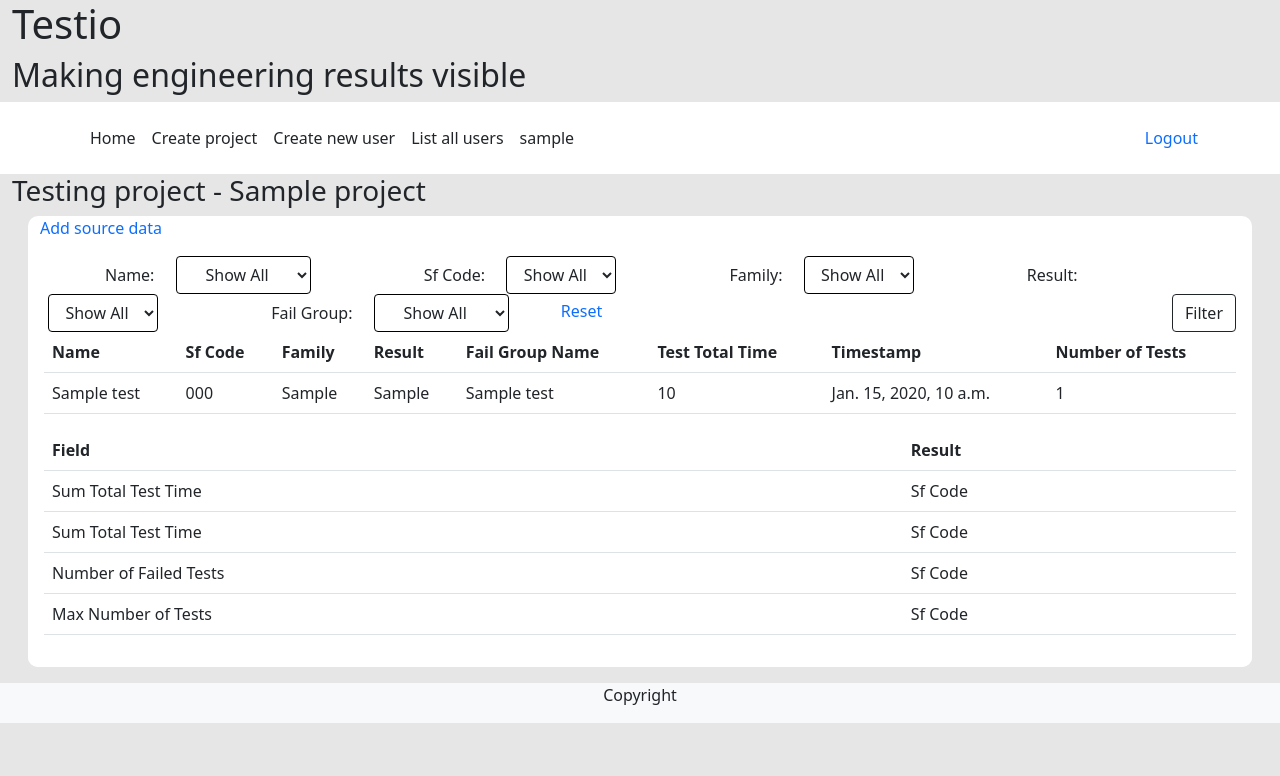
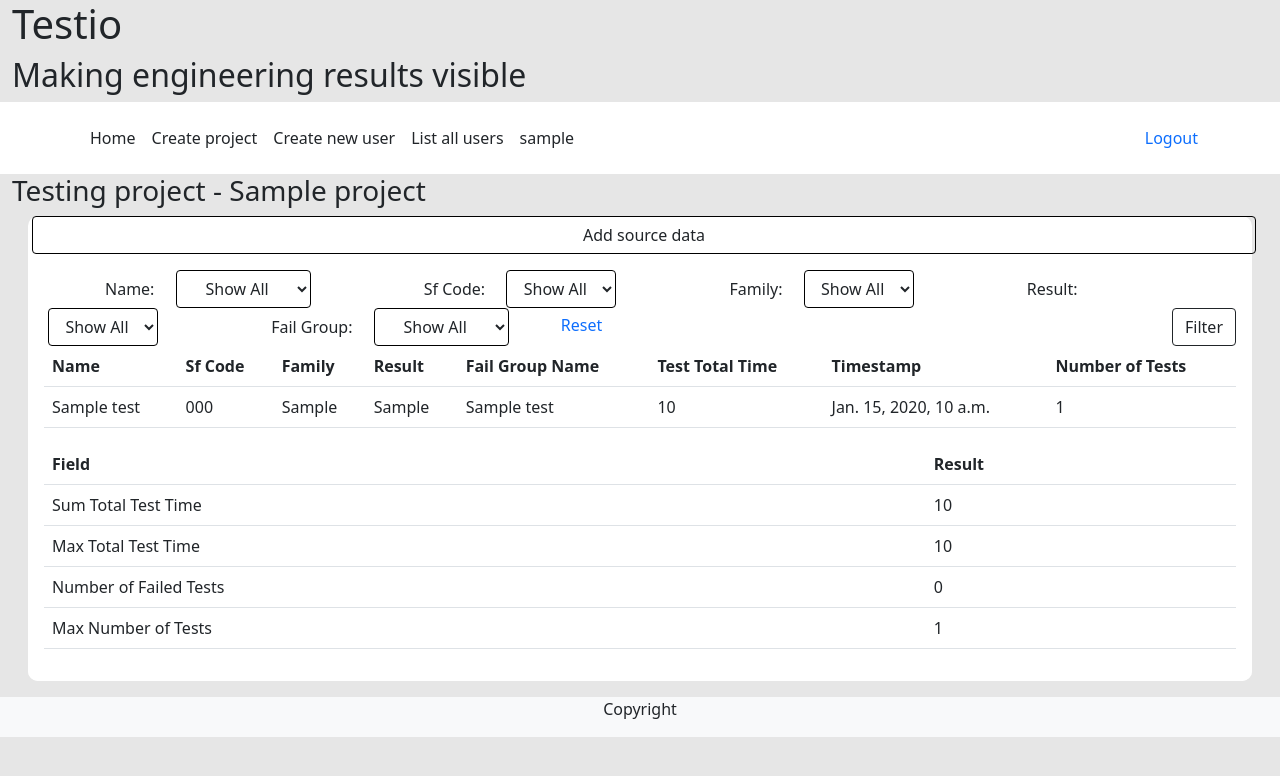
Before and after one commit to deketver/Testio, a Django app: page /project/1/ in a window 1280 px wide. Shown: the top 776 px of the page. Run offline with Django 4.2, Linux system fonts and the light colour scheme; a user stored in the database is signed in; tables that the repository leaves empty hold one stand-in row (values such as "Sample post"); some libraries are stand-ins or nearby versions.

```diff
--- a/base/templates/base/home.html
+++ b/base/templates/base/home.html
@@ -12,7 +12,7 @@
         {% else %}
         {% for project in projects%}
         <div>
-            <h5>{{project.id}} -- <a href="{% url 'project' project.id %}" class="project_name">{{project.name}}</a></h5>
+            <h5>{{project.id}} - <a href="{% url 'project' project.id %}" class="project_name" style="color:black;">{{project.name}}</a></h5>
             {%if request.user.is_superuser %}
             <a href="{% url 'update_project' project.id %}">Edit</a>
             <a href="{% url 'delete_project' project.id %}">Delete</a>
--- a/base/templates/base/project_page.html
+++ b/base/templates/base/project_page.html
@@ -8,7 +8,7 @@
 <div class="row col_info mb-sm-3 d-flex mx-3">
     {%if request.user.is_superuser %}
 
-    <a href="{% url 'upload_data' project.id %}">Add source data</a>
+    <a href="{% url 'upload_data' project.id %}" class="ms-1 me-5 navselect" >Add source data</a>
 
     {% endif %}
 
@@ -116,19 +116,19 @@
         </tr>
         <tr>
             <td>Sum Total Test Time</td>
-            <td>Sf Code</td>
+            <td>{{test_total.test_total_time__sum}}</td>
         </tr>
         <tr>
-            <td>Sum Total Test Time</td>
-            <td>Sf Code</td>
+            <td>Max Total Test Time</td>
+            <td>{{max_time.test_total_time__max}}</td>
         </tr>
         <tr>
             <td>Number of Failed Tests</td>
-            <td>Sf Code</td>
+            <td>{{count_failed}}</td>
         </tr>
         <tr>
             <td>Max Number of Tests</td>
-            <td>Sf Code</td>
+            <td>{{max_tests.number_of_test__max}}</td>
         </tr>
     </table>
 
--- a/base/views.py
+++ b/base/views.py
@@ -5,7 +5,7 @@ from django.contrib.auth.models import User
 from .models import Visitor, Test_project, High_level_tests
 from .forms import ProjectForm, VisitorForm, VisitorFormUser, VisitorFormUpdate, UploadFileForm
 from django.db.models import Q
-from django.views.generic.edit import FormView
+from django.db.models import Sum, Max
 from django.contrib.auth.decorators import user_passes_test
 from django.contrib.auth.decorators import login_required
 from . data_load import load_file
@@ -90,13 +90,18 @@ def project(request, pk):
         last_fail = failgroup
         filter_active = True
 
+    test_total = available_data.aggregate(Sum('test_total_time'))
+    count_failed = available_data.filter(Q(result__contains='FAIL')).count()
+    max_time = available_data.aggregate(Max('test_total_time'))
+    max_tests = available_data.aggregate(Max('number_of_test'))
 
         #available_data = High_level_tests.objects.filter(Q(name__icontains=product))
         #last_name=product
 
     context = {'project': project, 'data': available_data, 'pk': pk, 'names': distinct_names, 'sfcodes': distinct_sf_codes, 'family': distinct_family,
                 'test_results': distinct_results, 'group_fail': distinct_fail, 'last_name': last_name, 'last_sf_code': last_sf_code, 'last_family': last_family,
-                'last_result': last_result, 'last_fail': last_fail, 'filter_active': filter_active}
+                'last_result': last_result, 'last_fail': last_fail, 'filter_active': filter_active, 'test_total': test_total, 'count_failed': count_failed,
+                'max_time': max_time, 'max_tests': max_tests}
 
     if permission==False:
         visitor = Visitor.objects.get(id=request.user.id)
--- a/static/styles/styly2.css
+++ b/static/styles/styly2.css
@@ -6,7 +6,7 @@ a{
 	font-color: black;
  }
  a:hover{
-     background-color: gray;
+     background-color: rgb(204, 203, 222);
  }
  .col_info
  {
--- a/templates/main.html
+++ b/templates/main.html
@@ -27,6 +27,10 @@
             /*background: rgb(255, 255, 204);*/
             background: #fff;
            border-radius: 10px;
+        }
+        a:hover{
+            background-color: rgb(204, 203, 222);
+            border-radius: 3px;
         }
 
         footer {
```
Also changed, not shown: base/models.py (+0 -23 lines), base/templates/base/upload_data.html (+5 -2 lines).
